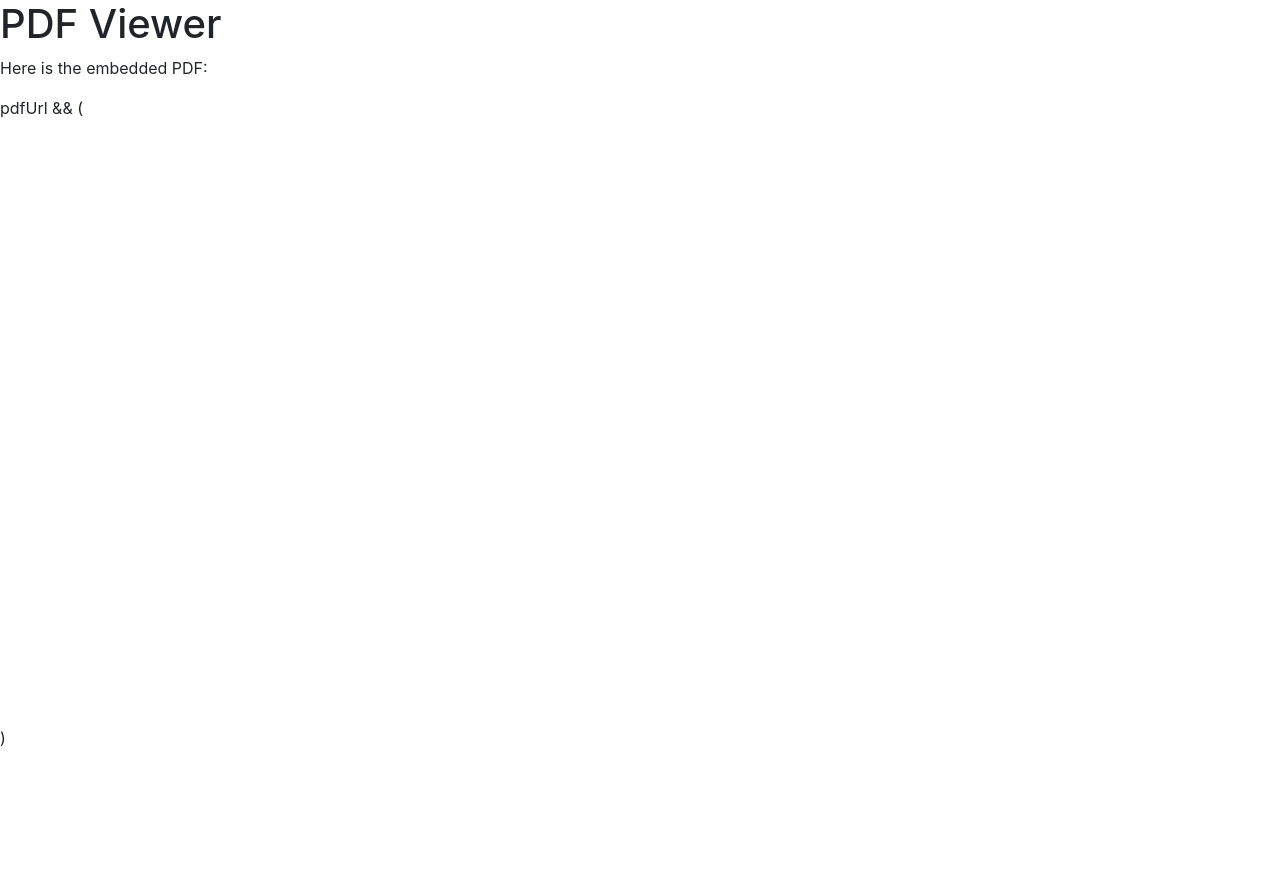
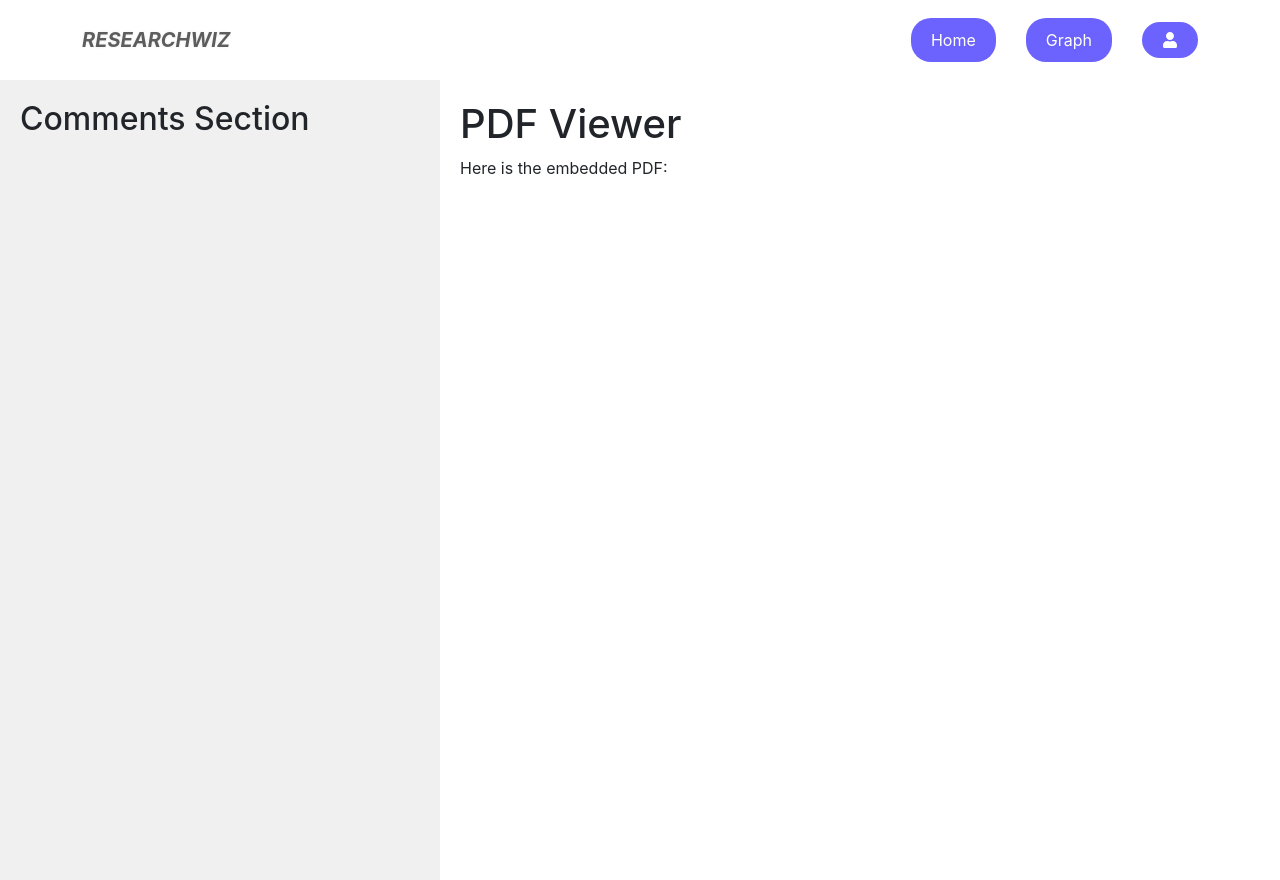
Before and after one commit to MrY-dev/researchWiz, a React (Create React App) app in the folder client/: page /pdfviewer in a window 1280 px wide. Before the commit the page ends 800 px from the top, so only its background shows below. Built offline with nearby package versions, Linux system fonts and the light colour scheme; no server answers.

Commit message:
Do part pdf viewer

```diff
--- /dev/null
+++ b/client/src/Components/PDFViewer.css
@@ -0,0 +1,17 @@
+/* styles.css */
+
+.pdf-page-container {
+    display: flex;
+    height: 100vh;
+  }
+
+  .pdf-container {
+    flex: 2; /* 2/3 of the screen */
+    padding: 20px;
+  }
+
+  .comments-container {
+    flex: 1; /* 1/3 of the screen */
+    padding: 20px;
+    background-color: #f0f0f0;
+  }
--- a/client/src/Components/PDFViewer.jsx
+++ b/client/src/Components/PDFViewer.jsx
@@ -1,12 +1,15 @@
 import { useState, useEffect } from 'react';
+import './PDFViewer.css';
+import InnerNavbar from './InnerNavbar';
 
-export default function PDFViewer() {
+export default function PDFViewerComponent() {
   const [pdfUrl, setPdfUrl] = useState(null);
 
   useEffect(() => {
     const fetchPdf = async () => {
       try {
-        const response = 'great'
+        // Replace 'great' with your actual PDF endpoint
+        const response = await fetch('great');
         const pdfBlob = await response.blob();
         const pdfObjectURL = URL.createObjectURL(pdfBlob);
         setPdfUrl(pdfObjectURL);
@@ -20,13 +23,19 @@ export default function PDFViewer() {
 
   return (
     <div>
-      <h1>PDF Viewer</h1>
-      <p>Here is the embedded PDF:</p>
-      pdfUrl && (
-        <iframe src={pdfUrl} width="100%" height="600px" title="Embedded PDF"></iframe>
-      )
-
-      {/* <iframe src="./Exam Rules-2023.pdf" width="100%" height="600px" title="Embedded PDF"></iframe> */}
+    <InnerNavbar />
+    <div className="pdf-page-container">
+      <div className="comments-container">
+        <h2>Comments Section</h2>
+        {/* Add your comment component and add button here */}
+      </div>
+      <div className="pdf-container">
+        <h1>PDF Viewer</h1>
+        <p>Here is the embedded PDF:</p>
+        {/*pdfUrl && <iframe src={pdfUrl} width="100%" height="100%" title="Embedded PDF"></iframe>*/}
+        <iframe src="./Exam Rules-2023.pdf" width="100%" height="600px" title="Embedded PDF"></iframe>
+      </div>
+    </div>
     </div>
   );
 }
```
